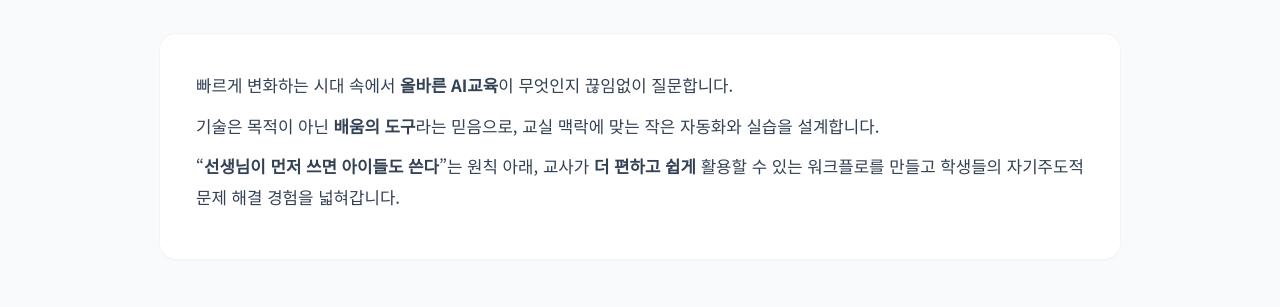
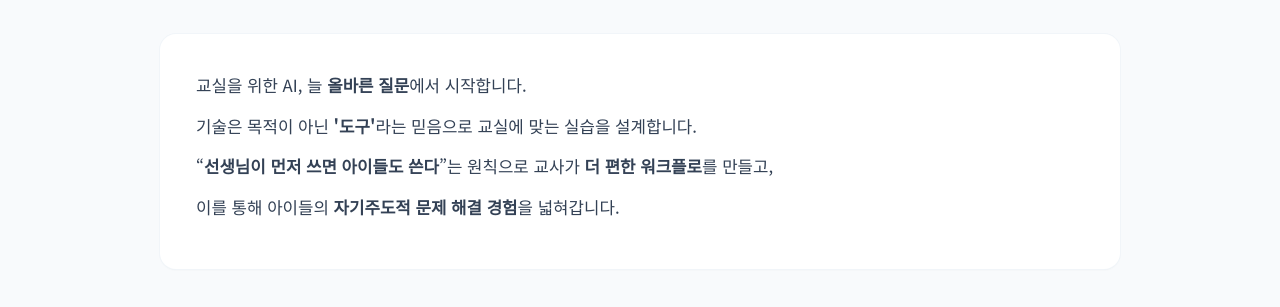
Before and after one commit to hyominyams/homepage, a plain HTML site: page index.html in a window 1280 px wide. Shown: the part 733-1040 px from the top of the page. Drawn offline with nearby package versions, Linux system fonts and the light colour scheme.

Commit message:
Update index.html

```diff
--- a/index.html
+++ b/index.html
@@ -110,9 +110,10 @@
         <h2 class="section-title">소개</h2>
         <!-- 가독성 강화: 글자작게/줄간격 일정/카드 폭에 딱 맞게 -->
         <div class="bg-white p-7 md:p-9 rounded-2xl shadow-sm ring-1 ring-slate-100 about-text">
-          <p>빠르게 변화하는 시대 속에서 <strong>올바른 AI교육</strong>이 무엇인지 끊임없이 질문합니다.</p>
-          <p>기술은 목적이 아닌 <strong>배움의 도구</strong>라는 믿음으로, 교실 맥락에 맞는 작은 자동화와 실습을 설계합니다.</p>
-          <p>“<strong>선생님이 먼저 쓰면 아이들도 쓴다</strong>”는 원칙 아래, 교사가 <strong>더 편하고 쉽게</strong> 활용할 수 있는 워크플로를 만들고 학생들의 자기주도적 문제 해결 경험을 넓혀갑니다.</p>
+          <p>교실을 위한 AI, 늘 <strong>올바른 질문</strong>에서 시작합니다.</p>
+          <p>기술은 목적이 아닌 <strong>'도구'</strong>라는 믿음으로 교실에 맞는 실습을 설계합니다.</p>
+          <p>“<strong>선생님이 먼저 쓰면 아이들도 쓴다</strong>”는 원칙으로 교사가 <strong>더 편한 워크플로</strong>를 만들고,</p>
+          <p>이를 통해 아이들의 <strong>자기주도적 문제 해결 경험</strong>을 넓혀갑니다.</p>
         </div>
       </div>
     </section>
```
